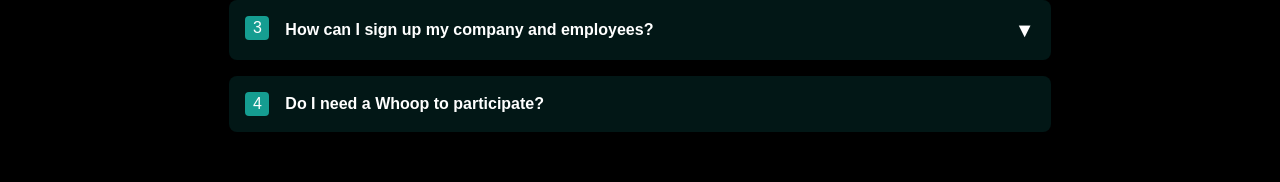
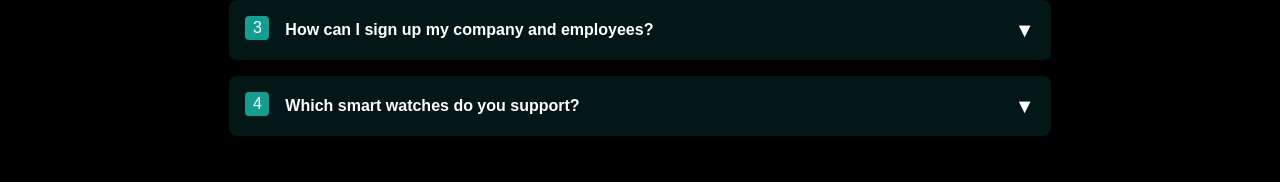
Before and after one commit to Fitcentive-app/landing-Page, a Next.js app: page / in a window 1280 px wide. Shown: the part 3526-3708 px from the top of the page. Built offline with nearby package versions, Linux system fonts and the light colour scheme.

Commit message:
watches integrations

```diff
--- a/app/page.tsx
+++ b/app/page.tsx
@@ -481,16 +481,15 @@ export default function Home() {
               <div className="flex-grow">
                 <div className="flex justify-between items-center">
                   <h3 className="font-semibold text-sm md:text-base pr-2">
-                    Do I need a Whoop to participate?
+                    Which smart watches do you support?
                   </h3>
                   <span className="text-xl">
-                    {openQuestion === 4 ? "▲" : ""}
+                    {openQuestion === 4 ? "▲" : "▼"}
                   </span>
                 </div>
                 {openQuestion === 4 && (
                   <p className="mt-2 text-gray-300 text-sm md:text-base">
-                    Yes, you need a Whoop band to track your health data and
-                    participate in the challenges.
+                    Currently, we support Apple and Whoop. We are actively working on adding support for Fitbit and Garmin watches.
                   </p>
                 )}
               </div>
```
